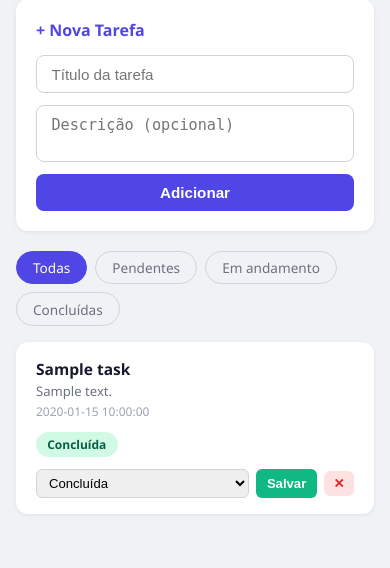
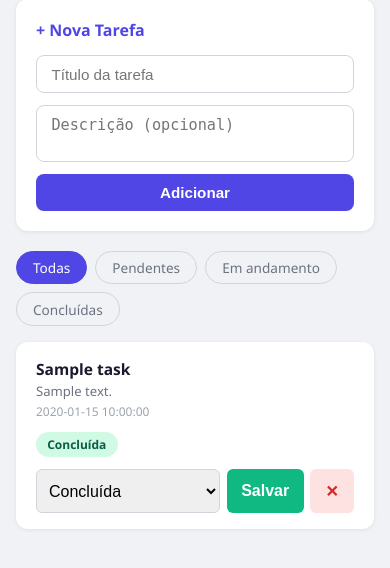
Before and after one commit to Rodrigo-de-carvalho/teste, a Flask app: template templates/index.html in a window 390 px wide. Shown: the part 98-666 px from the top of the page. Run offline with Flask 3, Linux system fonts and the light colour scheme; the template is opened without the code that fills it: most values are stand-ins (such as "Sample title", 1, 10 or a date in 2020); parts of the project's set-up code (start-up, migrations or seed data) failed here and were passed over.

Commit message:
Increase touch target size for delete/save buttons on mobile
Buttons below 44px are hard to tap on touchscreens. Set min-height and
min-width to 44px for btn-del, btn-save and the status select on mobile.

https://claude.ai/code/session_01WpYgJjCmcDMk7KhLDVCj8L

```diff
--- a/templates/index.html
+++ b/templates/index.html
@@ -224,6 +224,19 @@
       }
 
       select.status-select { flex: 1; }
+
+      button.btn-save,
+      button.btn-del {
+        min-height: 44px;
+        min-width: 44px;
+        font-size: 1rem;
+        padding: 0.5rem 0.9rem;
+      }
+
+      select.status-select {
+        min-height: 44px;
+        font-size: 1rem;
+      }
     }
   </style>
 </head>
```
